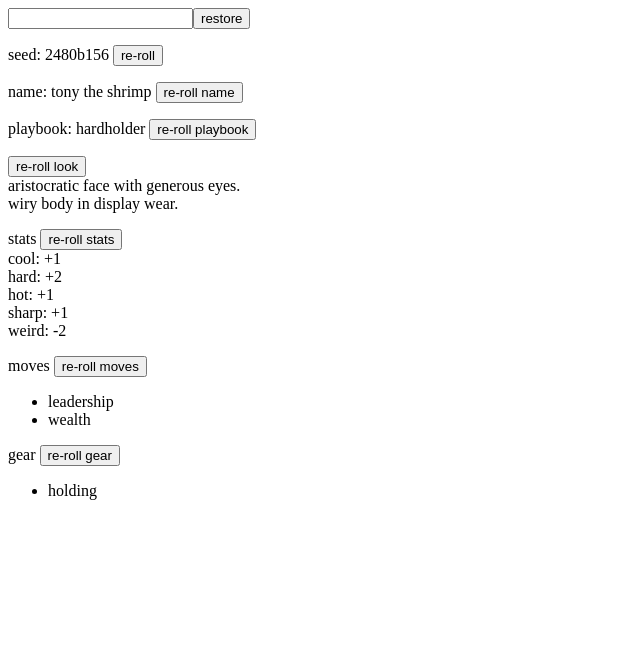
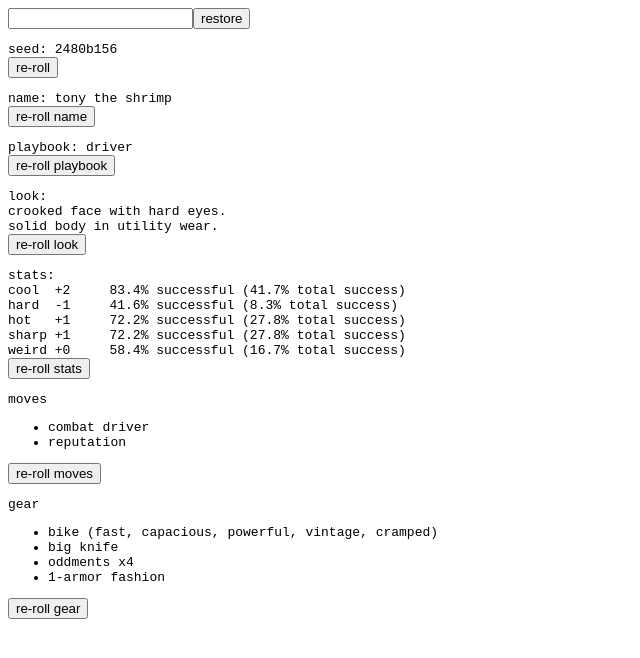
Before and after one commit to non/apoc, a plain HTML site: page index.html in a window 1280 px wide. Shown: the whole page, without its empty margins (0-640 px from the left). Drawn offline with Linux system fonts and the light colour scheme.

Commit message:
some formatting changes, and more names

```diff
--- a/index.html
+++ b/index.html
@@ -2,35 +2,43 @@
 <head>
 <title>apoc</title>
 </head>
-<body>
+<body style="font-family:monospace;">
 <input id="inseed"></input><button type="button" id="restore">restore</button><br>
-<p>seed: <span id="seed">9ae718f8</span> <button type="button" id="roll">re-roll</button></p>
+<p>seed: <span id="seed">9ae718f8</span><br>
+<button type="button" id="roll">re-roll</button></p>
 <div id="main">
-<p>name: <span id="name">janet</span> <button type="button" id="rollname">re-roll name</button></p>
-<p>playbook: <span id="book">brainer</span> <button id="rollbook">re-roll playbook</button></p>
+<p>name: <span id="name">janet</span><br>
+<button type="button" id="rollname">re-roll name</button></p>
+<p>playbook: <span id="book">brainer</span><br>
+<button id="rollbook">re-roll playbook</button></p>
 
-<p><button id="rolllook">re-roll look</button><br>
+<p>look:<br>
 <span id="face">normal face</span> with <span id="eyes">normal eyes</span>.<br>
-<span id="body">normal body</span> in <span id="style">normal wear</span>.</p>
+<span id="body">normal body</span> in <span id="style">normal wear</span>.<br>
+<button id="rolllook">re-roll look</button>
+</p>
 
-<p>stats <button type="button" id="rollstats">re-roll stats</button><br>
-cool: <span id="cool">+1</span><br>
-hard: <span id="hard">+1</span><br>
-hot: <span id="hot">+1</span><br>
-sharp: <span id="sharp">+1</span><br>
-weird: <span id="weird">+1</span><br>
+<p>stats:<br>
+cool &nbsp;<span id="cool">+1</span><br>
+hard &nbsp;<span id="hard">+1</span><br>
+hot &nbsp;&nbsp;<span id="hot">+1</span><br>
+sharp <span id="sharp">+1</span><br>
+weird <span id="weird">+1</span><br>
+<button type="button" id="rollstats">re-roll stats</button>
 </p>
-<p>moves <button type="button" id="rollmoves">re-roll moves</button></p>
+<p>moves</p>
 <ul id="moves">
 <li>abc</li>
 <li>xyz</li>
 </ul>
-<p>gear <button type="button" id="rollgear">re-roll gear</button></p>
+<button type="button" id="rollmoves">re-roll moves</button>
+<p>gear</p>
 <ul id="gear">
 <li>sunglasses</li>
 <li>pocket watch</li>
 <li>swiss army knife</li>
 </ul>
+<button type="button" id="rollgear">re-roll gear</button>
 <script src="js/underscore-min.js"></script>
 <script src="js/jquery-2.1.3.min.js"></script>
 <script src="js/data.js"></script>
--- a/js/data.js
+++ b/js/data.js
@@ -9,6 +9,11 @@
     'catface', 'hardcastle', 'hagar', 'facer', 'monster mash', 'otterpop',
     'tony the shrimp', 'yellow', 'zoomacroom',
     'varla', 'rosie', 'billie', 'linda', 'kirk', 'tommy',
+    'zed', 'consuella', 'may', 'friend', 'avalow', 'zardoz', 'saden',
+    'snake', 'cabbie', 'hauk', 'the prez', 'the duke', 'brain', 'maggie', 'rehme',
+    'taylor', 'romero', 'cronenberg', 'slag',
+    'suzy', 'sara', 'miss tanner', 'madame blanc', 'olga', 'professor milius',
+    'cook', 'sonia', 'verdegast', 'mandel', 'mother suspiriorum', 'goblin',
   ],
 
   'playbooks': [
--- a/js/roll.js
+++ b/js/roll.js
@@ -72,14 +72,36 @@
   $('#body').text(rng.sample(book.body) + ' body');
   $('#style').text(rng.sample(book.style));
 };
+/*
+-3:  83.3%   16.7%    0.0%
+-2:  72.2%   25.0%    2.8%
+-1:  58.3%   33.3%    8.3%
++0:  41.7%   41.7%   16.7%
++1:  27.8%   44.4%   27.8%
++2:  16.7%   41.7%   41.7%
++3:   8.3%   33.3%   58.3%
+*/
+roll.stat_probs = {
+  '-3': '16.7% successful (0% total success)',
+  '-2': '27.8% successful (2.8% total success)',
+  '-1': '41.6% successful (8.3% total success)',
+  '+0': '58.4% successful (16.7% total success)',
+  '+1': '72.2% successful (27.8% total success)',
+  '+2': '83.4% successful (41.7% total success)',
+  '+3': '91.6% successful (58.3% total success)'
+};
 
 roll.roll_stats = function (book) {
   var stats = rng.sample(book.stats);
-  $('#cool').text(roll.format(stats[0]));
-  $('#hard').text(roll.format(stats[1]));
-  $('#hot').text(roll.format(stats[2]));
-  $('#sharp').text(roll.format(stats[3]));
-  $('#weird').text(roll.format(stats[4]));
+  var statify = function (x) {
+    var n = '&nbsp;'
+    return x.toString() + n+n+n+n+n + roll.stat_probs[x];
+  };
+  $('#cool').html(statify(roll.format(stats[0])));
+  $('#hard').html(statify(roll.format(stats[1])));
+  $('#hot').html(statify(roll.format(stats[2])));
+  $('#sharp').html(statify(roll.format(stats[3])));
+  $('#weird').html(statify(roll.format(stats[4])));
 };
 
 roll.roll_moves = function (book) {
```
